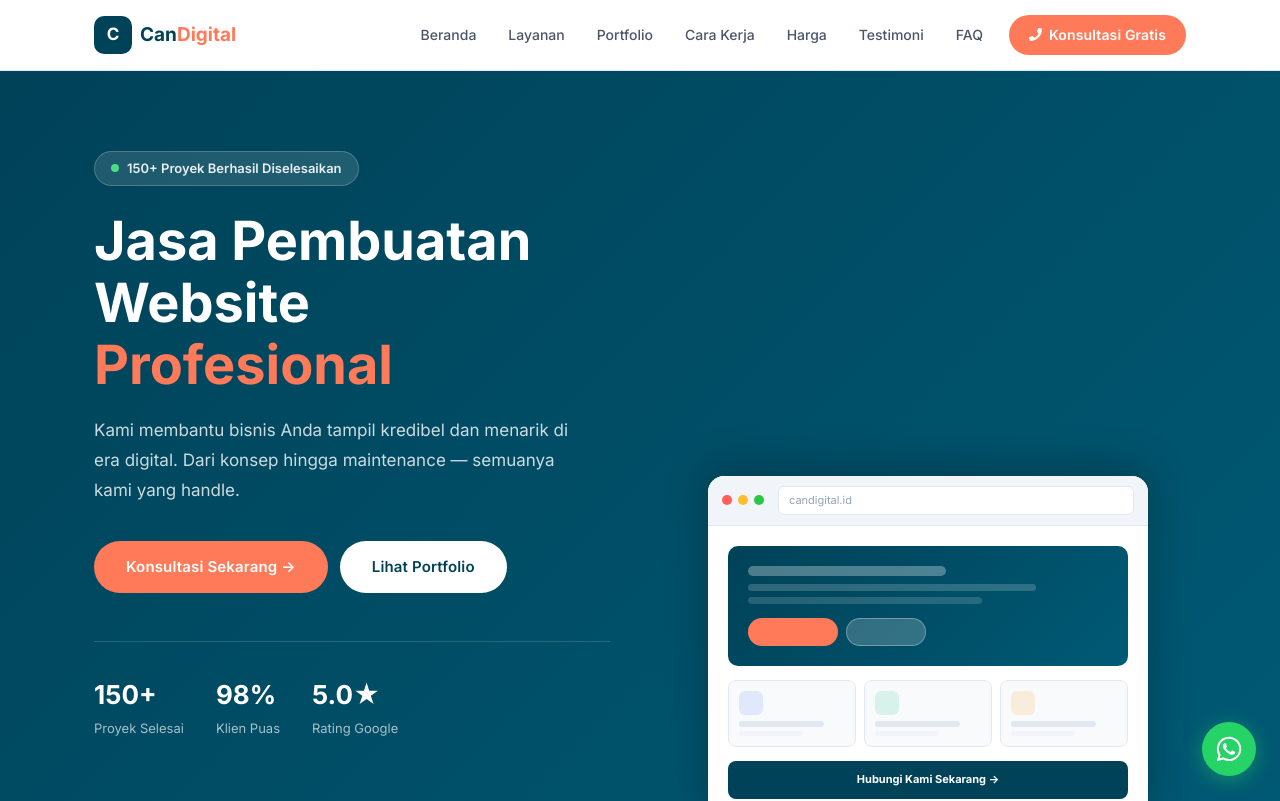
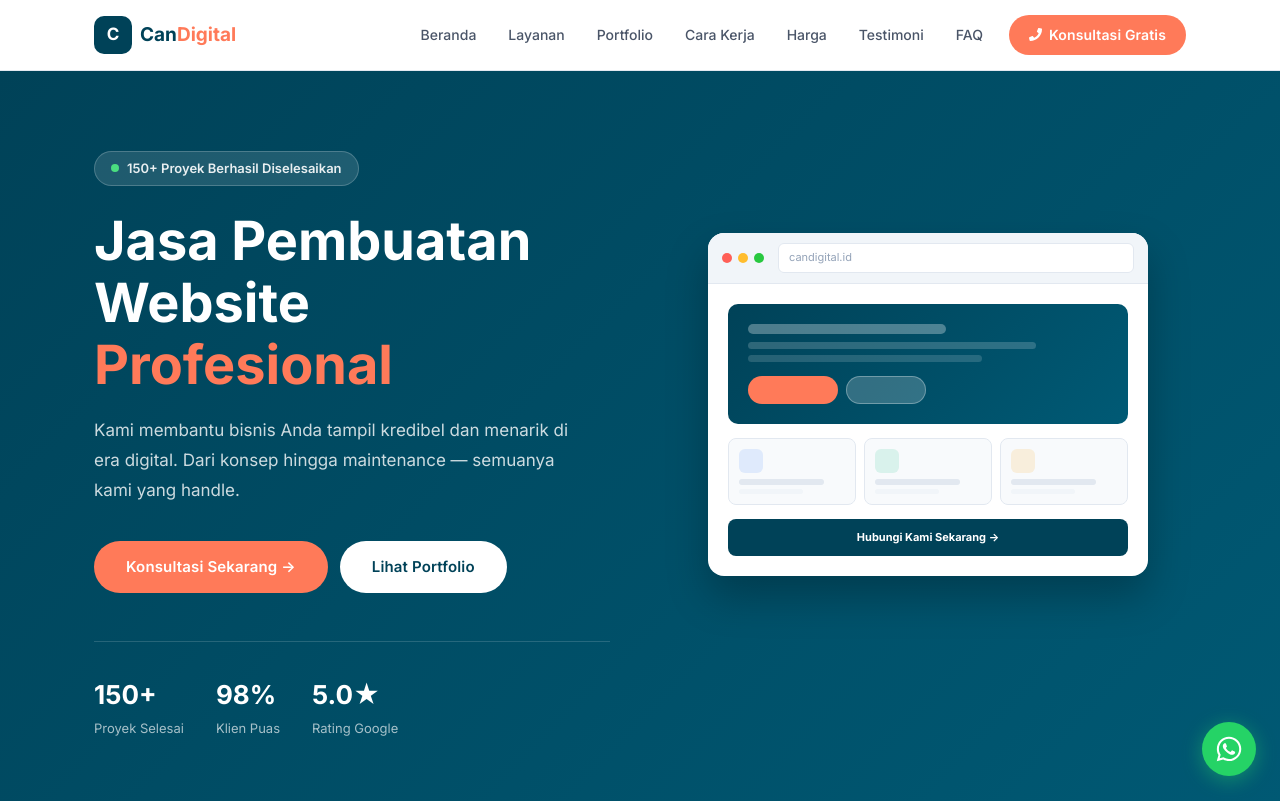
Before and after one commit to navyrastudio/companyprofilecandigital, a Next.js app: page / in a window 1280 px wide. Shown: the top 801 px of the page. Built offline with nearby package versions, Linux system fonts and the light colour scheme.

Commit message:
style : ubah posisi browser mockup

```diff
--- a/app/components/HeroSection.tsx
+++ b/app/components/HeroSection.tsx
@@ -15,12 +15,13 @@ export default function HeroSection() {
             display: "grid",
             gridTemplateColumns: "1fr 1fr",
             gap: "60px",
-            alignItems: "flex-end",
+            alignItems: "center",
+            paddingBottom: "100px",
           }}
           className="two-col"
         >
           {/* Left */}
-          <div style={{ paddingBottom: "80px" }} className="reveal-left">
+          <div className="reveal-left">
             <div
               style={{
                 display: "inline-flex",
@@ -105,10 +106,10 @@ export default function HeroSection() {
             </div>
           </div>
 
-          {/* Right — browser mockup sitting at bottom */}
+          {/* Right — browser mockup */}
           <div
             className="reveal-right hide-mobile"
-            style={{ display: "flex", alignItems: "flex-end", justifyContent: "center" }}
+            style={{ display: "flex", alignItems: "center", justifyContent: "center", marginTop: "-80px" }}
           >
             <div
               className="float"
@@ -116,9 +117,9 @@ export default function HeroSection() {
                 width: "100%",
                 maxWidth: "440px",
                 background: "#fff",
-                borderRadius: "16px 16px 0 0",
+                borderRadius: "16px",
                 overflow: "hidden",
-                boxShadow: "0 -8px 40px rgba(0,0,0,0.25)",
+                boxShadow: "0 20px 40px rgba(0,0,0,0.25)",
               }}
             >
               {/* Browser bar */}
```
